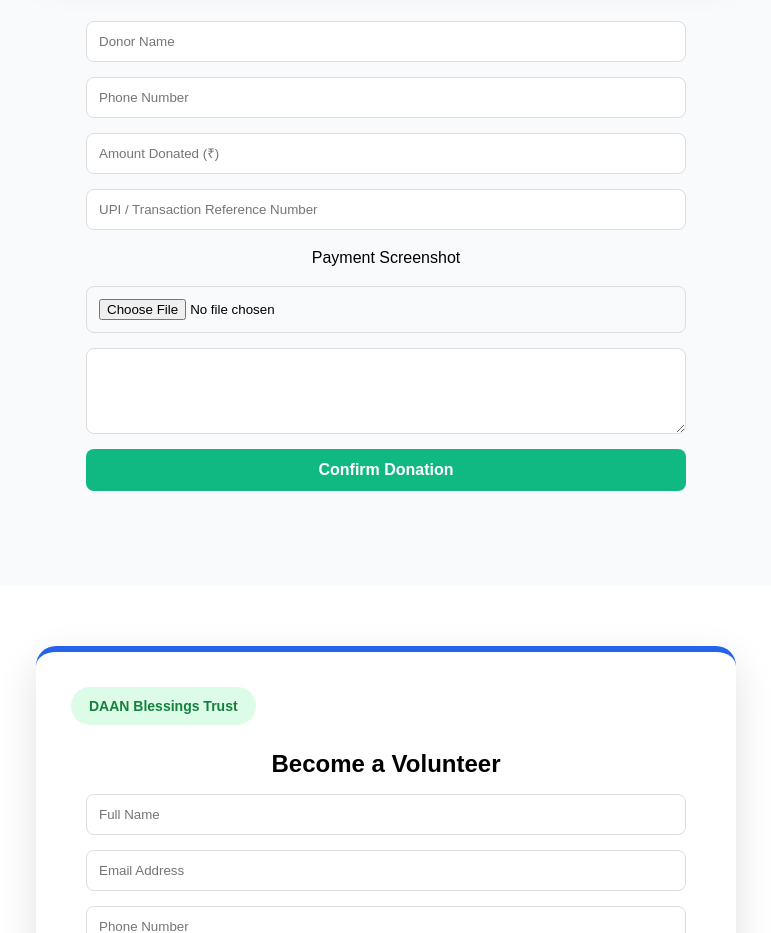
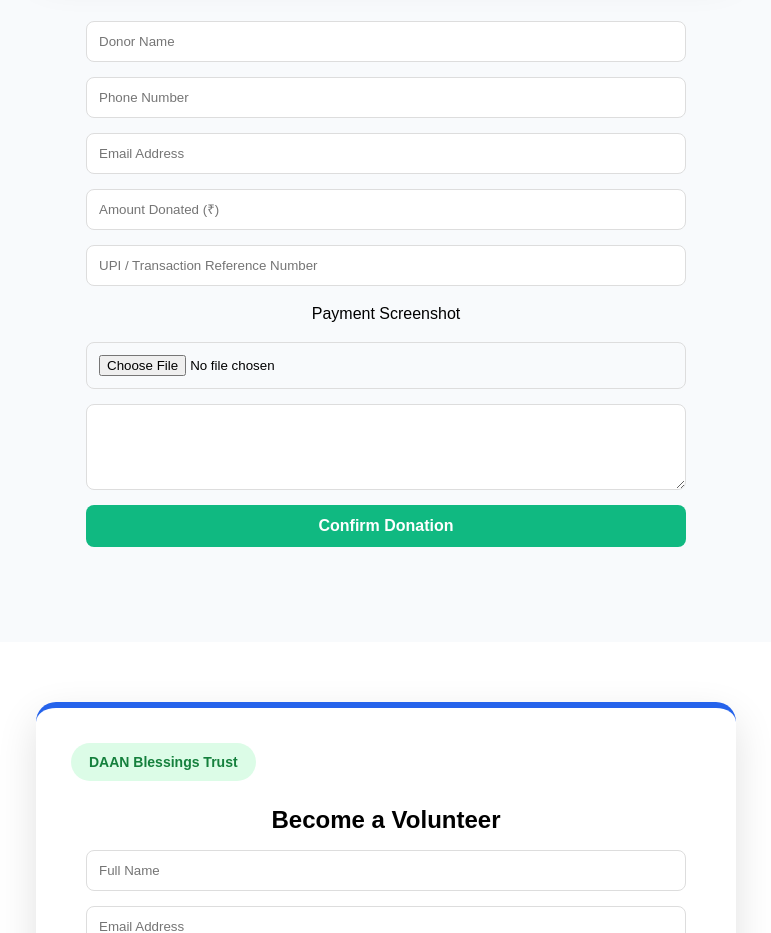
Before and after one commit to daanblessingstrust/daan-blessings-trust, a plain HTML site: page index.html in a window 1280 px wide. Shown: the part 4440-5373 px from the top of the page, without its empty margins (254-1025 px from the left). Drawn offline with Linux system fonts and the light colour scheme.

Commit message:
Update index.html

```diff
--- a/index.html
+++ b/index.html
@@ -242,6 +242,11 @@ social welfare, skill development and community empowerment.
                placeholder="Phone Number"
                required>
 
+        <input type="email"
+       name="email"
+       placeholder="Email Address"
+       required>
+
         <input type="number"
                name="amount"
                placeholder="Amount Donated (₹)"
```
